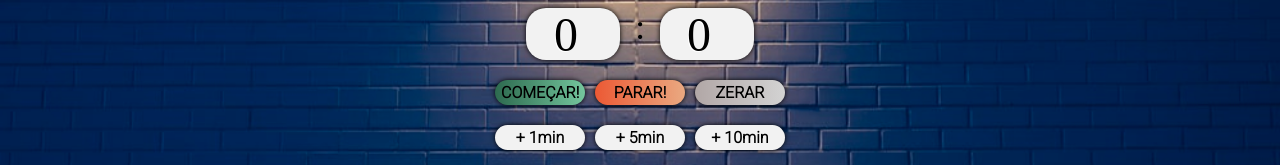
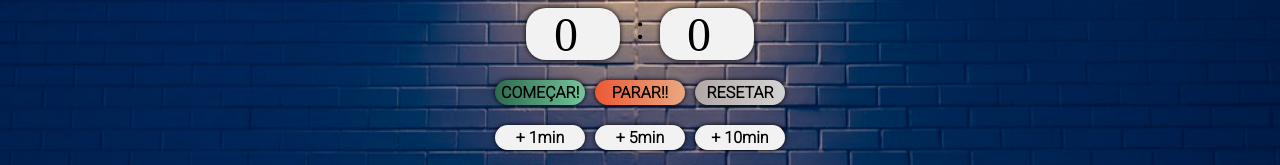
Before and after one commit to felipemuller20/stopwatch-project, a React (Create React App) app in the folder stop-watch/: page / in a window 1280 px wide. Shown: the part 339-504 px from the top of the page. Built offline with nearby package versions, Linux system fonts and the light colour scheme; a web font is replaced by a local one.

Commit message:
Criaçao dos componentes

```diff
--- a/stop-watch/src/App.js
+++ b/stop-watch/src/App.js
@@ -1,7 +1,10 @@
 import React from 'react';
-import Clock from './components/Clock';
+import Timer from './components/Timer';
 import './App.css'
 import gatoImg from './images/gato.gif';
+import TimerSettings from './components/TimerSettings';
+import MoreMinutes from './components/MoreMinutes';
+import SecondsAndReduce from './components/SecondsAndReduce';
 
 class App extends React.Component {
   constructor() {
@@ -125,25 +128,25 @@ class App extends React.Component {
         </header>
         <main>
           <div className='clock-container'>
-          <Clock name='minutes' value={minutes} onChange={this.onChange} max='99' />
+          <Timer name='minutes' value={minutes} onChange={this.onChange} max='99' />
           <span>:</span>
-          <Clock name='seconds' value={seconds} onChange={this.onChange} max='60' />
+          <Timer name='seconds' value={seconds} onChange={this.onChange} max='60' />
           </div>
-          <div className='main-buttons-container'>
-            <button type='button' onClick={this.startCount} id='start'>COMEÇAR!</button>
-            <button type='button' onClick={this.stopCount} id='stop'>PARAR!</button>
-            <button type='button' onClick={this.resetCount} id='reset'>ZERAR</button>
-          </div>
-          <div className='minutes-buttons-container'>
-            <button type='button' onClick={this.plusOne}>+ 1min</button>
-            <button type='button' onClick={this.plusFive}>+ 5min</button>
-            <button type='button' onClick={this.plusTen}>+ 10min</button>
-          </div>
-          <div className='seconds-buttons-container'>
-          <button type='button' onClick={this.halfSecond}>+ 30seg</button>
-          <button type='button' onClick={this.lessHalfSecond}>- 30seg</button>
-          <button type='button' onClick={this.lessMinute}>- 1min</button>
-          </div>
+          <TimerSettings
+            start={this.startCount}
+            stop={this.stopCount}
+            reset={this.resetCount}
+          />
+          <MoreMinutes
+            plusOne={this.plusOne}
+            plusFive={this.plusFive}
+            plusTen={this.plusTen}
+          />
+          <SecondsAndReduce
+          plusHalf={this.halfSecond}
+          minusHalf={this.lessHalfSecond}
+          minusOne={this.lessMinute}
+          />
           <div>
             <img src={gatoImg} alt="Gif do relogato" className="cat-img" />
           </div>
--- /dev/null
+++ b/stop-watch/src/components/MoreMinutes.jsx
@@ -0,0 +1,16 @@
+import React from 'react';
+
+class MoreMinutes extends React.Component {
+  render() {
+    const { plusTen, plusFive, plusOne } = this.props;
+    return (
+      <div className='minutes-buttons-container'>
+        <button onClick={plusOne} type='button'>+ 1min</button>
+        <button onClick={plusFive} type='button'>+ 5min</button>
+        <button onClick={plusTen} type='button'>+ 10min</button>
+      </div>
+    );
+  }
+}
+
+export default MoreMinutes;
--- /dev/null
+++ b/stop-watch/src/components/SecondsAndReduce.jsx
@@ -0,0 +1,16 @@
+import React from 'react';
+
+class SecondsAndReduce extends React.Component {
+  render() {
+    const { plusHalf, minusHalf, minusOne } = this.props;
+    return (
+      <div className='seconds-buttons-container'>
+        <button onClick={plusHalf} type='button'>+ 30seg</button>
+        <button onClick={minusHalf} type='button'>- 30seg</button>
+        <button onClick={minusOne} type='button'>- 1min</button>
+      </div>
+    );
+  }
+}
+
+export default SecondsAndReduce;
--- a/stop-watch/src/components/Clock.jsx
+++ b/stop-watch/src/components/Timer.jsx
@@ -1,6 +1,6 @@
 import React from 'react';
 
-class Clock extends React.Component {
+class Timer extends React.Component {
   render() {
     const { name, value, onChange, max } = this.props;
     return (
@@ -11,4 +11,4 @@ class Clock extends React.Component {
   }
 }
 
-export default Clock;
+export default Timer;
--- /dev/null
+++ b/stop-watch/src/components/TimerSettings.jsx
@@ -0,0 +1,16 @@
+import React from 'react';
+
+class TimerSettings extends React.Component {
+  render() {
+    const { start, stop, reset } = this.props
+    return (
+      <div className='main-buttons-container'>
+        <button type='button' onClick={start} id='start'>COMEÇAR!</button>
+        <button type='button' onClick={stop} id='stop'>PARAR!!</button>
+        <button type='button' onClick={reset} id='reset'>RESETAR</button>
+      </div>
+    );
+  }
+}
+
+export default TimerSettings;
```
